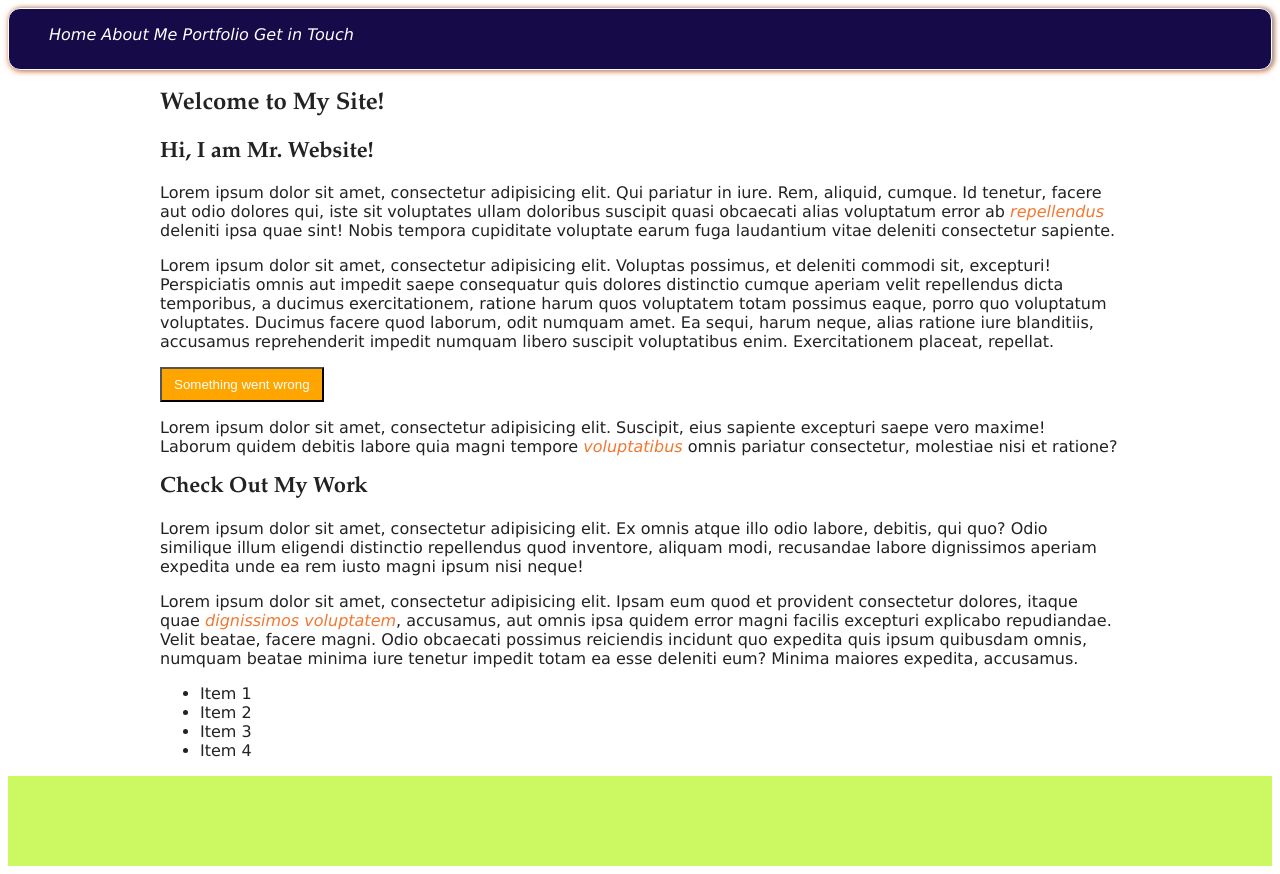
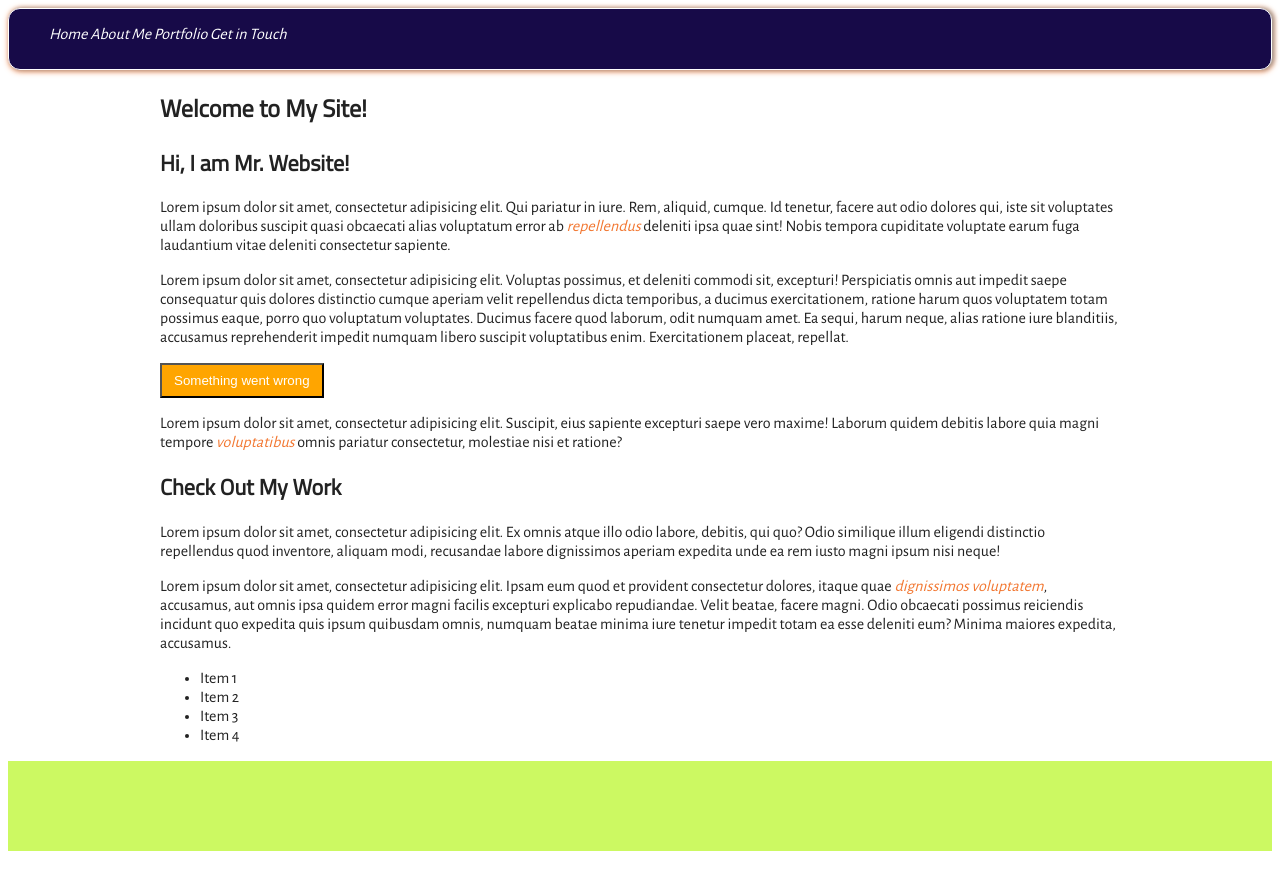
Before and after one commit to dgomgra/SASS, a plain HTML site: page Curso_Sass/index.html in a window 1280 px wide. Drawn offline with nearby package versions, Linux system fonts and the light colour scheme.

Commit message:
Nuevos cambios

```diff
--- a/Curso_Sass/scss/_mixin.scss
+++ /dev/null
@@ -1,39 +0,0 @@
-// un mixin normal
-@mixin warning {
-    background-color: orange;
-    color: #fff;
-  }
-
-  // un mixix con parametros indeterminados
-  @mixin box-shadow($shadows...) {
-    box-shadow: $shadows;
-    -moz-box-shadow: $shadows;
-    -webkit-box-shadow: $shadows;
-  }
-
-  // un mixin con varias propiedades de font
-  @mixin large-text {
-    font: {
-      size: 22px;
-      weight: bold;
-    }
-  }
-
-  // un mixin con un parametro y un valor por defecto por si no se informa
-  @mixin rounded($radius: 6px) {
-    border-radius: $radius;
-  }
-
-  // un mixin que incluye a otro mixin y con parametros
-  @mixin box($radius: 6px, $border: 1px solid #000) {
-    @include rounded($radius);
-    border: $border;
-  }
-
-  // un mixig para links
-  @mixin fancy-links {
-    a {
-      font-style: italic;
-      text-decoration: none;
-    }
-  }
--- a/Curso_Sass/scss/_variables.scss
+++ /dev/null
@@ -1,23 +0,0 @@
-
-// Los partials empiezan por _ para que no se compile el css
-// Porque son ficheros que se importan en otros para tener el
-// codigo mas ordenado
-
-// Variables comienzan pr $. Por comvencion en minusculas y separando por guion los nombres
-// === COLORS ===
-$text-color: #222222;
-$theme-color: #170a48;
-$secondary-color: #f27731;
-$ternary-color: #ccf962;
-// Podemos usar como valor otra variable
-$link-color: $secondary-color;
-$menu-item-color: white;
-
-// === FONTS ===
-$text-font: Verdana, Arial, sans-serif;
-$headline-font: 'Palatino Linotype', Georgia, serif;
-
-// === SIZES ===
-$content-width: 960px;
-$header-height: 60px;
-$footer-height: 90px;
--- a/Curso_Sass/scss/main.scss
+++ b/Curso_Sass/scss/main.scss
@@ -1,5 +1,16 @@
-@import "variables";
-@import "mixin";
+@import "partials/variables";
+@import "partials/mixin";
+// se pueden hacer importaciones en una sola linea
+// @import "partials/variables", "partials/mixin";
+
+// ejemplos de importaciones que se pueden realizar
+//@import url(); --> para urls
+//@import "http://"; --> para urls
+//@import "filename.css"; --> para ficheros
+//@import "style-scren" screen; --> para media queries
+
+@include google-font("Alegreya+Sans");
+@include google-font("Titillium+web");
 
 // incluir un mixin en el raiz
 @include fancy-links;
@@ -7,6 +18,10 @@
 body {
   font-family: $text-font;
   color: $text-color;
+  // añadimos una media query dentro del body
+  @media only screen and (max-width: 960px) {
+    font-size: 125%;
+  }
 }
 
 h1, h2, h3, h4 {
@@ -29,6 +44,13 @@ a {
 .warning-button {
   @include warning;
   padding: 8px 12px;
+}
+
+// mixin que solo aplica a IE6
+@include apply-to-ie-6 {
+  body {
+    font-size: 125%;;
+  }
 }
 
 #header {
@@ -56,6 +78,11 @@ a {
 
 #main {
   width: $content-width;
+  // aplicamos una media query dentro del estilo
+  @media only screen and (max-width: 960px) {
+    width: auto;
+    max-width: $content-width;
+  }
   margin-left: auto;
   margin-right: auto;
 
--- /dev/null
+++ b/Curso_Sass/scss/partials/_mixin.scss
@@ -0,0 +1,52 @@
+// un mixin para importar fuentes de texto
+@mixin google-font($font) {
+  $font: unquote($font);
+  @import url(https://fonts.googleapis.com/css?family=#{$font});
+}
+
+// un mixin normal
+@mixin warning {
+    background-color: orange;
+    color: #fff;
+  }
+
+  // un mixix con parametros indeterminados
+  @mixin box-shadow($shadows...) {
+    box-shadow: $shadows;
+    -moz-box-shadow: $shadows;
+    -webkit-box-shadow: $shadows;
+  }
+
+  // mixin que solo aplica a IE6 el * solo lo interpreta IE6 con paso de contenido
+  @mixin apply-to-ie-6 {
+    * html {
+      @content;
+    }
+  }
+
+  // un mixin con varias propiedades de font
+  @mixin large-text {
+    font: {
+      size: 22px;
+      weight: bold;
+    }
+  }
+
+  // un mixin con un parametro y un valor por defecto por si no se informa
+  @mixin rounded($radius: 6px) {
+    border-radius: $radius;
+  }
+
+  // un mixin que incluye a otro mixin y con parametros
+  @mixin box($radius: 6px, $border: 1px solid #000) {
+    @include rounded($radius);
+    border: $border;
+  }
+
+  // un mixig para links
+  @mixin fancy-links {
+    a {
+      font-style: italic;
+      text-decoration: none;
+    }
+  }
--- /dev/null
+++ b/Curso_Sass/scss/partials/_variables.scss
@@ -0,0 +1,23 @@
+
+// Los partials empiezan por _ para que no se compile el css
+// Porque son ficheros que se importan en otros para tener el
+// codigo mas ordenado
+
+// Variables comienzan pr $. Por comvencion en minusculas y separando por guion los nombres
+// === COLORS ===
+$text-color: #222222;
+$theme-color: #170a48;
+$secondary-color: #f27731;
+$ternary-color: #ccf962;
+// Podemos usar como valor otra variable
+$link-color: $secondary-color;
+$menu-item-color: white;
+
+// === FONTS ===
+$text-font: "Alegreya Sans", Arial, sans-serif;
+$headline-font: "Titillium Web", Georgia, serif;
+
+// === SIZES ===
+$content-width: 960px;
+$header-height: 60px;
+$footer-height: 90px;
```
Also changed, not shown: Curso_Sass/css/main.css.
